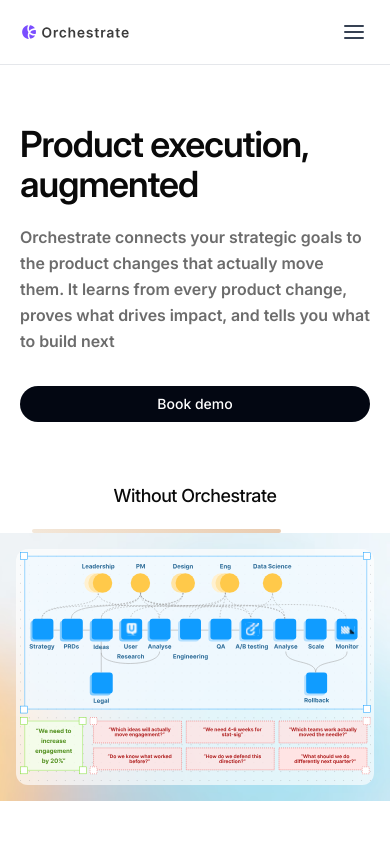
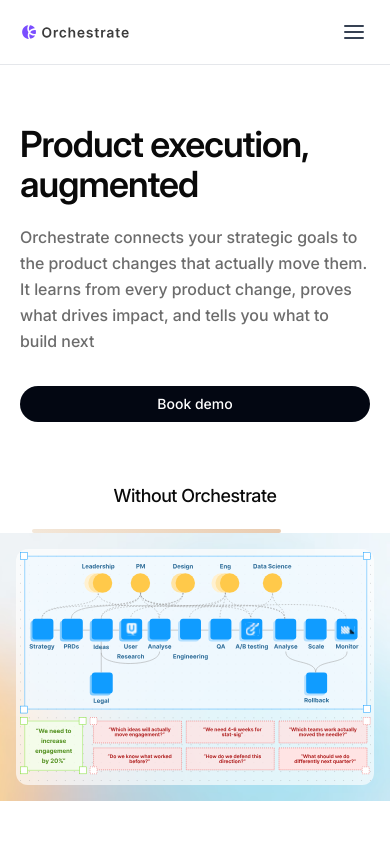
Before and after one commit to uiftikhar/orchestrate-landing-page, a Next.js app: page / in a window 390 px wide. Shown: the top 844 px of the page. Built offline with nearby package versions, Linux system fonts and the light colour scheme.

Commit message:
update hero mobile

```diff
--- a/components/HeroMobile.tsx
+++ b/components/HeroMobile.tsx
@@ -92,7 +92,7 @@
           <AnimatedSection delay={getStaggerDelay(0.5)}>
             <Text
               size="base"
-              weight="semibold"
+              weight="medium"
               variant="secondary"
               className="leading-relaxed max-w-md"
             >
```
